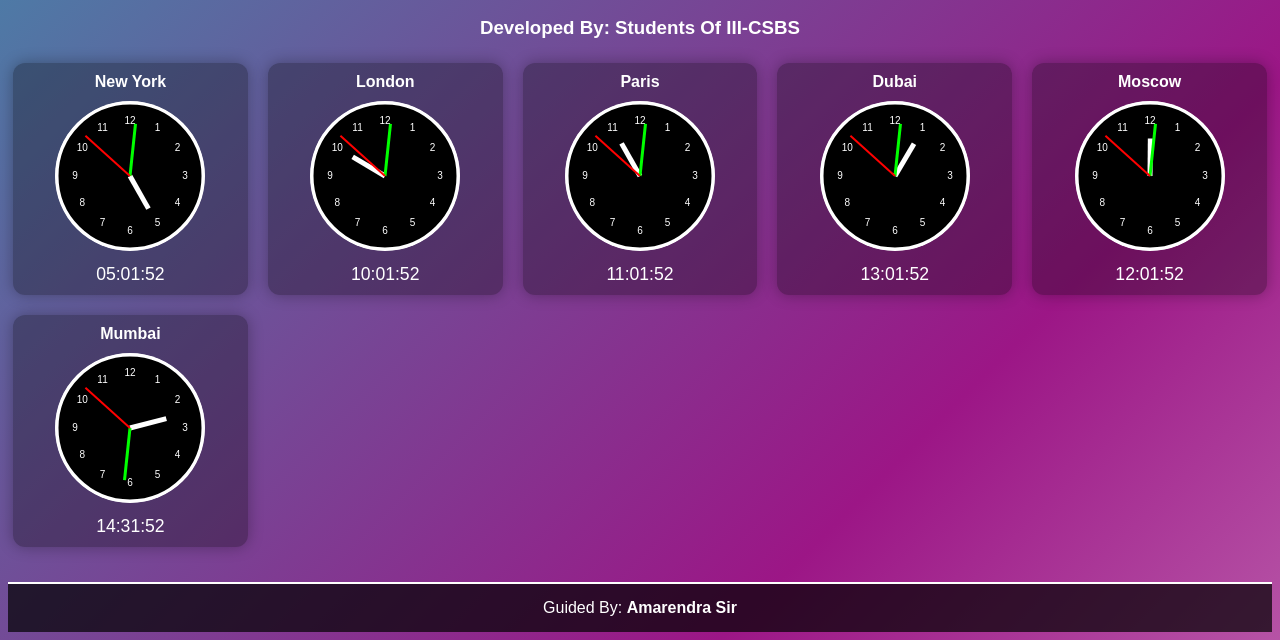
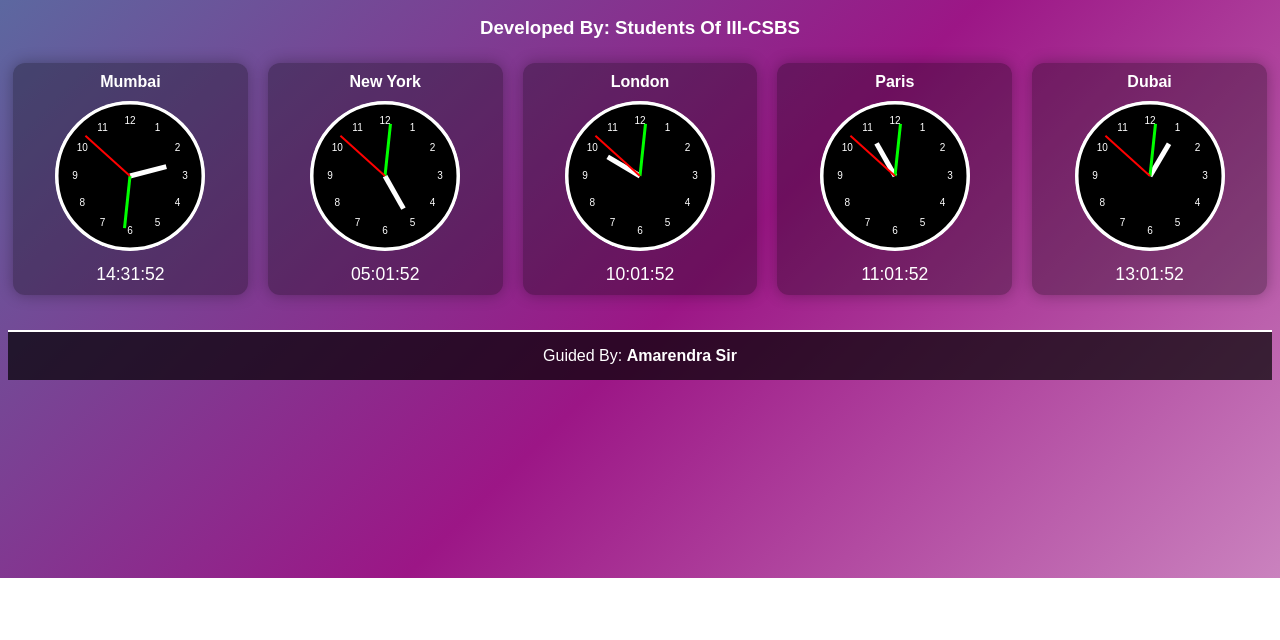
Before and after one commit to sadineni14/clock_acse_1, a plain HTML site: page index.html in a window 1280 px wide. Shown: the part 222-862 px from the top of the page. After the commit the page ends 800 px from the top, so only its background shows below. Drawn offline with Linux system fonts and the light colour scheme.

Commit message:
Update index.html

```diff
--- a/index.html
+++ b/index.html
@@ -70,12 +70,12 @@
 
   <script>
     const cities = [
+      { name: "Mumbai", tz: "Asia/Kolkata" },
       { name: "New York", tz: "America/New_York" },
       { name: "London", tz: "Europe/London" },
       { name: "Paris", tz: "Europe/Paris" },
-      { name: "Dubai", tz: "Asia/Dubai" },
-      { name: "Moscow", tz: "Europe/Moscow" },
-      { name: "Mumbai", tz: "Asia/Kolkata" }
+      { name: "Dubai", tz: "Asia/Dubai" }
+
     ];
 
     const grid = document.getElementById("grid");
```
